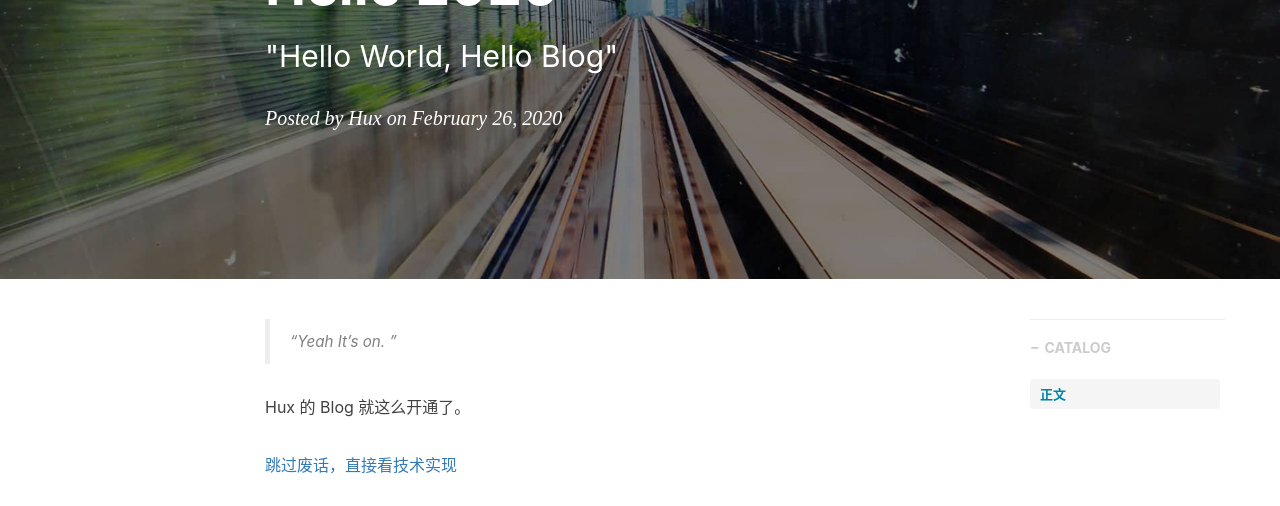
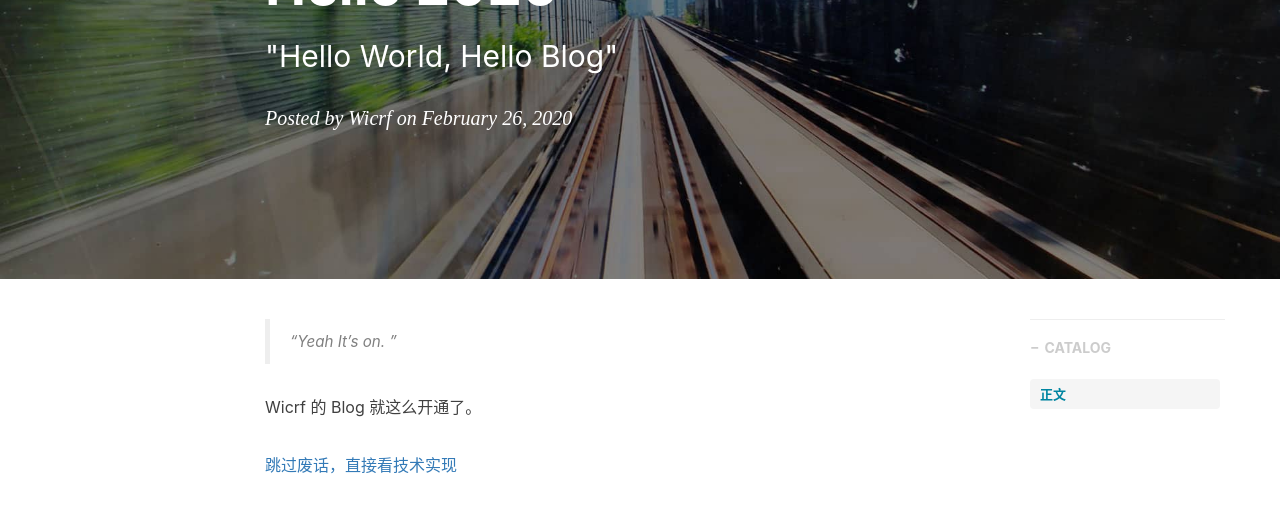
Before and after one commit to wicrf/wicrf.github.io, a Jekyll site: the page built from _posts/2020-02-26-test1.markdown, in a window 1280 px wide and 900 px high. Shown: the part 244-750 px from the top of the window. Built offline with Jekyll 4.4.1, drawn with Linux system fonts in a browser that asks for light colours; nearby versions of some CDN libraries; comment, search, counter and statistics services are not loaded.

Commit message:
Update 2020-02-26-test1.markdown

```diff
--- a/_posts/2020-02-26-test1.markdown
+++ b/_posts/2020-02-26-test1.markdown
@@ -3,7 +3,7 @@ layout: post
 title: "Hello 2020"
 subtitle: ' "Hello World, Hello Blog"'
 date: 2020-02-26 12:00:00
-author: "Hux"
+author: "Wicrf"
 header-img: "img/post-bg-2015.jpg"
 catalog: true
 tags:
@@ -13,7 +13,7 @@ tags:
 
 > “Yeah It's on. ”
 
-Hux 的 Blog 就这么开通了。
+Wicrf 的 Blog 就这么开通了。
 
 [跳过废话，直接看技术实现 ](#build)
 
```
